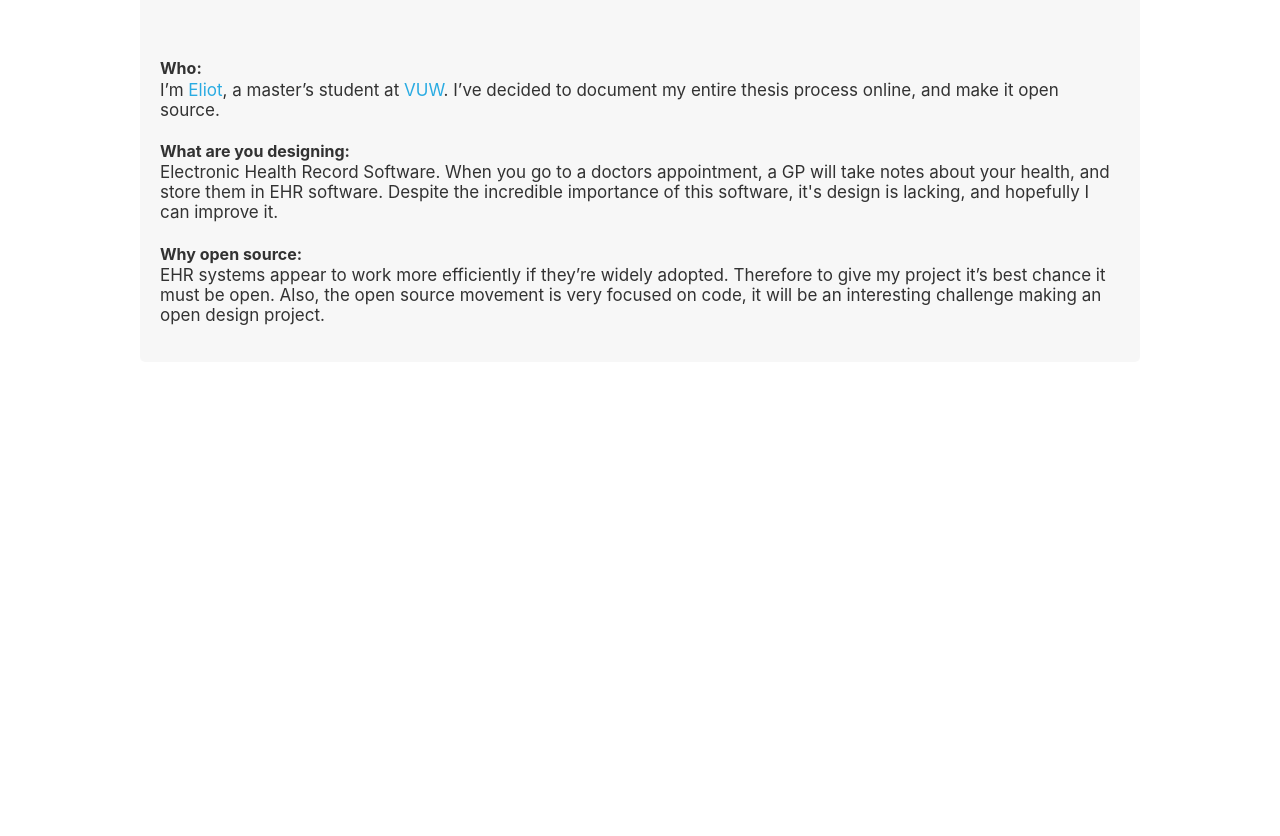
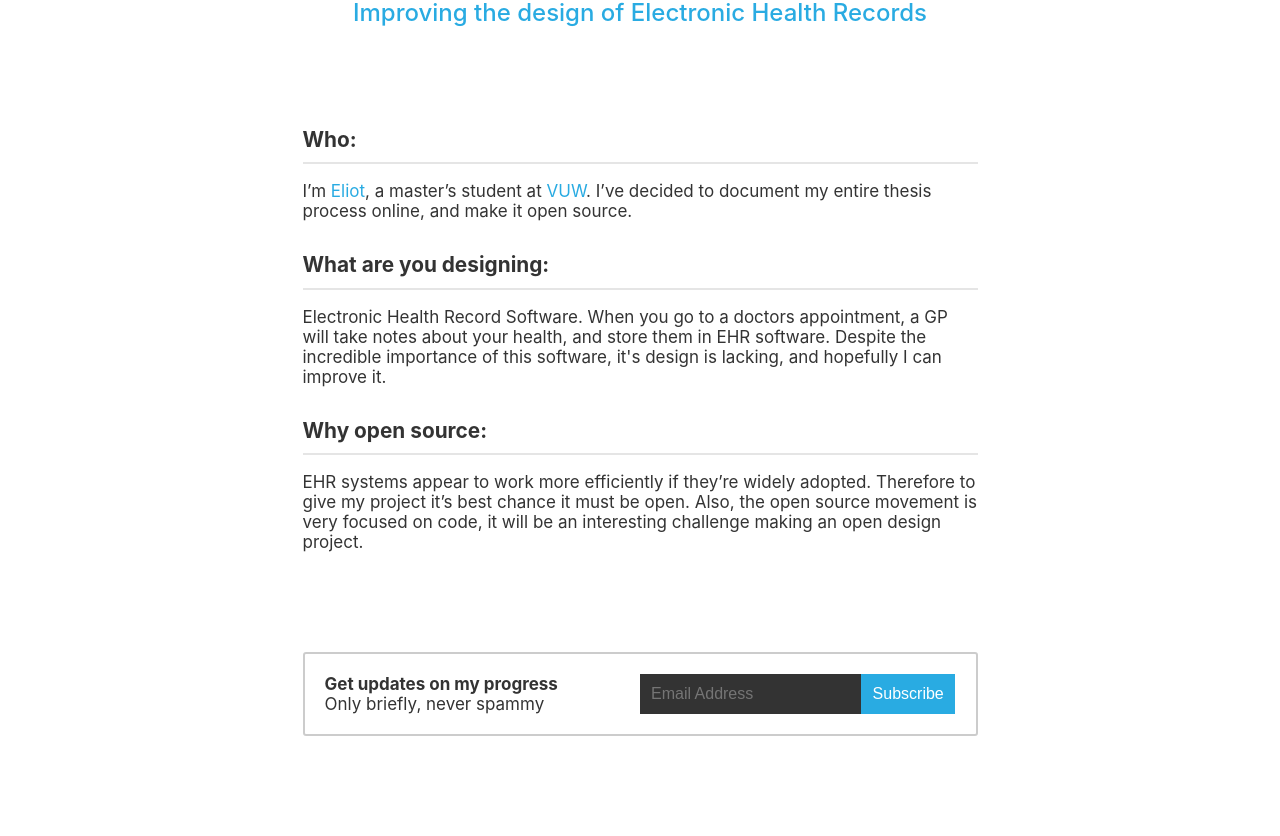
Before and after one commit to EliotSlevin/EHR-Website, a plain HTML site: page index.html in a window 1280 px wide. Shown: the part 226-1062 px from the top of the page. Before the commit the page ends 800 px from the top, so only its background shows below. Drawn offline with Linux system fonts and the light colour scheme.

Commit message:
improvements

```diff
--- a/css/style.css
+++ b/css/style.css
@@ -41,31 +41,94 @@ a:hover{
 }
 
 section{
-	max-width: 1000px;
+	max-width: 675px;
 	margin-right: auto;
 	margin-left: auto;
-	padding: 20px;
-	background-color: rgba(0,0,0,0.03);
-	border-radius: 5px;
+	margin-top: 100px;
+	margin-bottom: 100px;
 }
+
 
 h1{
 	font-size: 3rem;
 	font-weight: 600;
-	margin: 0px;
+	margin-top: 0px;
+	margin-bottom: 0px;
+	color: #29ABE2;
 }
 
 h2{
 	font-size: 1.5rem;
 	font-weight: 500;
 	margin-top: 0.2em;
+	color: #29ABE2;
 }
 
+
+
 h4{
-	margin-bottom: 0.1em;
+	margin-top: 1.5em;
+	margin-bottom: 0.5em;
+	padding-bottom: 0.5em;
+	width: 100%;
+	border-bottom: 2px solid rgba(0,0,0,0.1);
+	font-size: 1.3rem;
+}
+
+ul{
+	padding-left: 0px
+}
+
+li{
+	margin: 1em;
+}
+
+input{
+	padding: 11px;
+	background-color: #333;
+	color: white;
+	border: none;
+	float: left;
 	font-size: 1rem;
 }
 
-p{
-	margin-top: 0px;
+input[type="submit"]{
+	background-color: #29ABE2;
+	color: white;
+	cursor: pointer;
 }
+
+input[type="submit"]:hover{
+	background-color: #2382AB;
+}
+
+.head{
+	text-align: center;
+}
+
+.signup{
+	border: 2px solid rgba(0,0,0,0.2);
+	border-radius: 3px;
+	padding: 20px;
+	overflow: hidden;
+}
+
+.signup p{
+	width: 50%;
+	margin: 0px;
+	float: left;
+}
+
+#mc_embed_signup_scroll{
+	overflow: hidden;
+	width: 50%;
+	float: left;
+}
+
+#mc-embedded-subscribe{
+	width: 30%;
+}
+
+#mce-EMAIL{
+	width: 70%;
+}
--- a/index.html
+++ b/index.html
@@ -13,21 +13,16 @@
 		<a href="index.html"><img src="img/logo.svg" height="30px"></a>
 		<nav>
 			<a href="#">Thesis Proposal</a>
-			<a href="#">Updates</a>
-			<a href="#">Resources</a>
-			<a href="#">Contact</a>
+			<a href="contact.html">Contact</a>
 		</nav>
 	</header>
 
-	<section>
-
-	<br>
-
+	<section class="head">
 	<h1>Open Design Thesis</h1>
 	<h2>Improving the design of Electronic Health Records</h2>
+	</section>
 
-	<br>
-
+	<section>
 	<h4>Who:</h4>
 	<p>I’m <a href="www.eliotslevin.com">Eliot</a>, a master’s student at <a href="www.victoria.ac.nz">VUW</a>. I’ve decided to document my entire thesis process online, and make it open source.</p>
 
@@ -36,8 +31,27 @@
 
 	<h4>Why open source:</h4>
 	<p>EHR systems appear to work more efficiently if they’re widely adopted. Therefore to give my project it’s best chance it must be open. Also, the open source movement is very focused on code, it will be an interesting challenge making an open design project.</p>
+	</section>
 
+	<section>
+	<div class="signup">
+		<p><strong>Get updates on my progress</strong><br>
+		Only briefly, never spammy
+		</p>
+				<!-- Begin MailChimp Signup Form -->
+				<div id="mc_embed_signup">
+				<form action="//eliotslevin.us12.list-manage.com/subscribe/post?u=c7ddc161512352afc5a73b594&amp;id=77668c50d1" method="post" id="mc-embedded-subscribe-form" name="mc-embedded-subscribe-form" class="validate" target="_blank" novalidate>
+			    <div id="mc_embed_signup_scroll">
 
+				<input type="email" value="" name="EMAIL" class="email" id="mce-EMAIL" placeholder="Email Address" required>
+			    <!-- real people should not fill this in and expect good things - do not remove this or risk form bot signups-->
+			    <div style="position: absolute; left: -5000px;" aria-hidden="true"><input type="text" name="b_c7ddc161512352afc5a73b594_77668c50d1" tabindex="-1" value=""></div>
+			    <div class="clear"><input type="submit" value="Subscribe" name="subscribe" id="mc-embedded-subscribe" class="button"></div>
+			    </div>
+			</form>
+			</div>
+		<!--End mc_embed_signup-->
+	</div>
 
 	</section>
 
```
Also changed, not shown: contact.html (added, +35 -0 lines), 4 other files.
